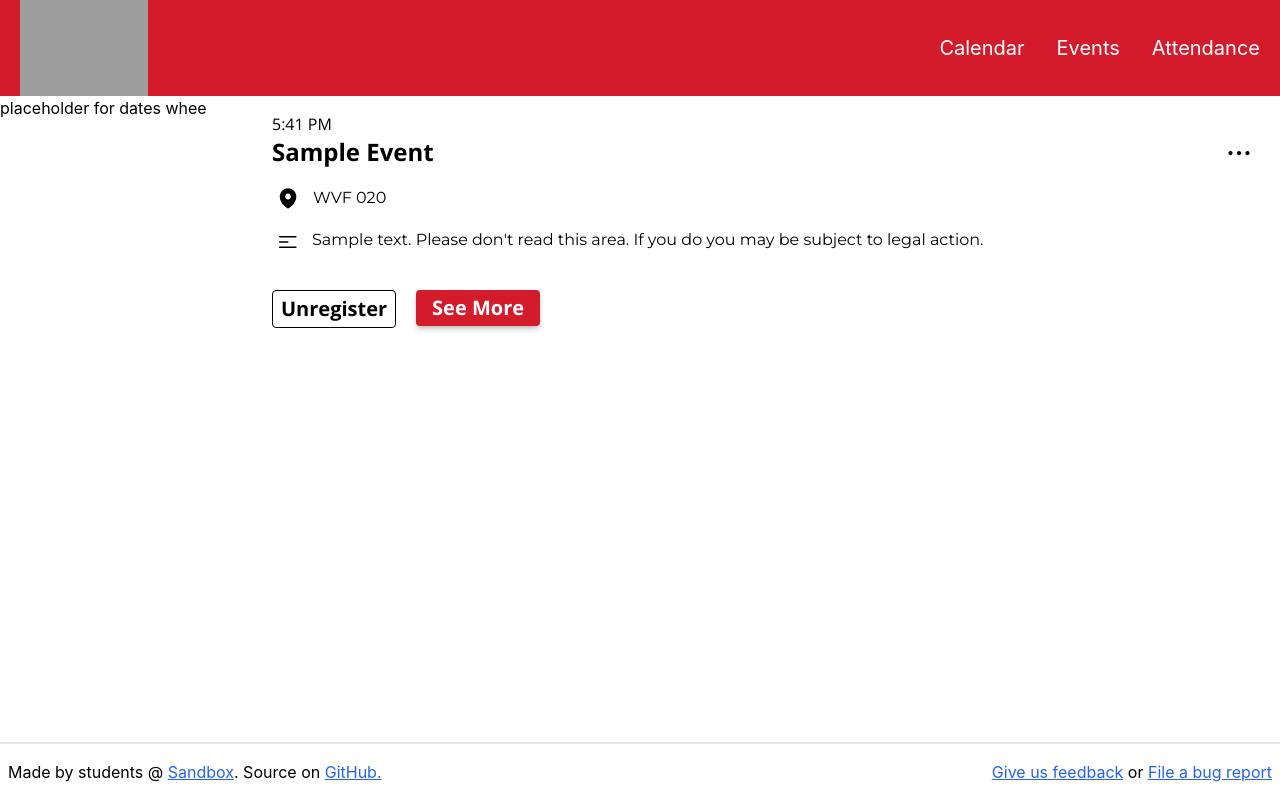
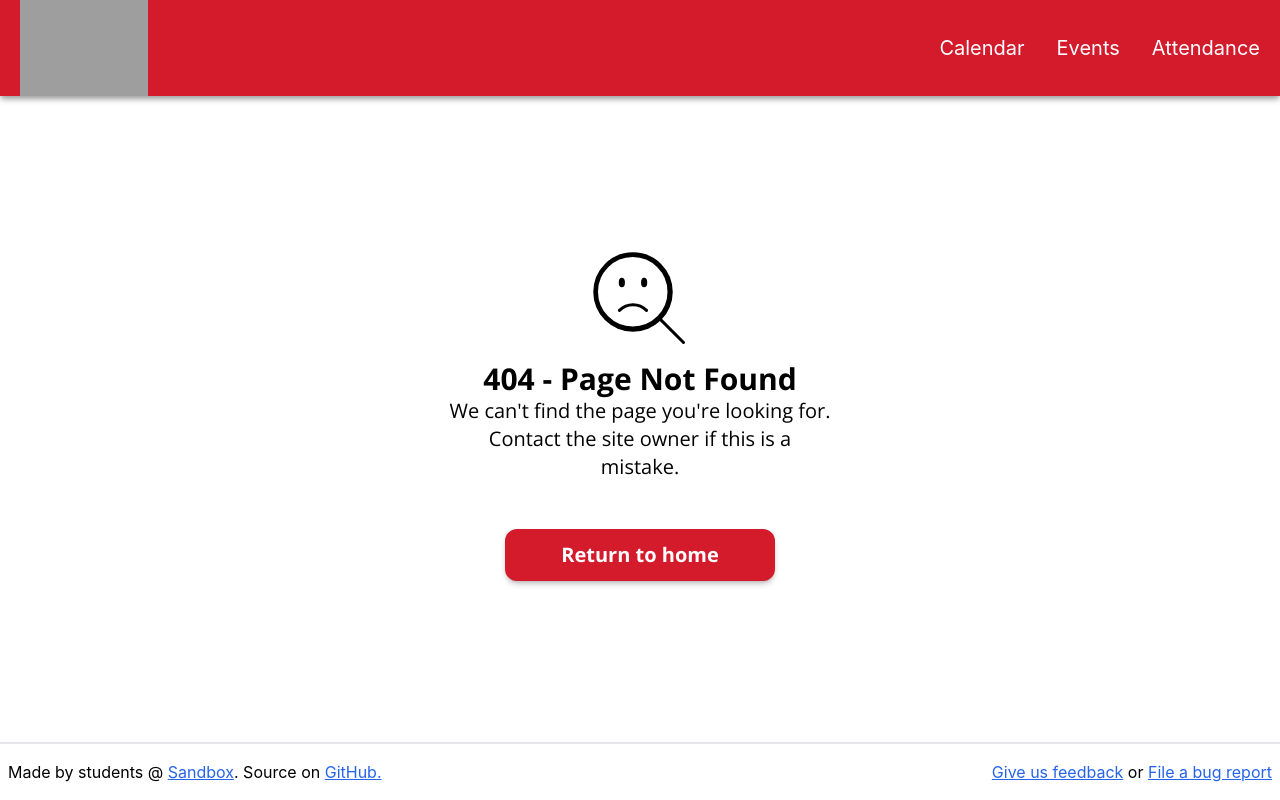
Before and after one commit to sandboxnu/sga-tooling, a React (Create React App) app: page / in a window 1280 px wide. Built offline with nearby package versions, Linux system fonts and the light colour scheme; grey boxes are pictures that could not be loaded.

Commit message:
Made error page (#8)
* Made error page

* Changes from PR comments

* made style & styling changes based on pr comments

* Tailwind moment

* temporary 404Page change

* naming changes

* flex hell

```diff
--- a/src/App.tsx
+++ b/src/App.tsx
@@ -1,8 +1,9 @@
 import React, { createContext, useState } from "react";
 import "./App.css";
-import EventCard from "./components/EventCard";
+import Error404 from "./components/Error404";
 import Footer from "./components/Footer";
 import Menu from "./components/Menu";
+
 
 export type User = number | null;
 
@@ -24,19 +25,11 @@ function App() {
         <Footer />
         <Menu/>
       </LoginContext.Provider> */}
-
-      <Menu />
-      <div className="flex flex-row">
-        <div className="w-1/5">placeholder for dates whee</div>
-        <EventCard
-          startTime={new Date()}
-          name="Sample Event"
-          location="WVF 020"
-          description="Sample text. Please don't read this area. If you do you may be subject to legal action."
-          live={false}
-        />
+      <div className="flex min-h-screen flex-col justify-between">
+        <Menu />
+        <Error404 />
+        <Footer />
       </div>
-      <Footer />
     </>
   );
 }
--- /dev/null
+++ b/src/components/Error404.tsx
@@ -0,0 +1,17 @@
+import { ReactElement } from 'react';
+import ErrorIconSVG from '../errorIcon.svg';
+
+const Error404 = ():ReactElement => {
+    return (
+        <div className="flex flex-col items-center justify-center">
+            <img src={ErrorIconSVG} alt="" />
+            <div className="flex flex-col items-center font-sans mt-1 mb-12">
+                <h1 className="text-3xl font-bold text-center">404 - Page Not Found</h1>
+                <p className="text-xl text-center max-w-sm">We can't find the page you're looking for. Contact the site owner if this is a mistake. </p>
+            </div>
+            <button className="button-base-red rounded-xl py-3 px-14 md:[py-5 px-20]">Return to home</button>
+        </div>
+    );
+}
+
+export default Error404;
--- a/src/components/Footer.tsx
+++ b/src/components/Footer.tsx
@@ -4,7 +4,7 @@ import ".././styles.css";
 // Footer with source code and project information that goes at the bottom of each page
 const Footer = (): ReactElement => {
   return (
-    <div className="w-full px-2 py-4 mt-4 flex flex-row justify-between border-t-2 absolute bottom-0">
+    <div className="w-full px-2 py-4 mt-4 flex flex-row justify-between border-t-2 bottom-0">
       <div>
         Made by students @&nbsp;
         <a
--- a/src/components/LoginPage.tsx
+++ b/src/components/LoginPage.tsx
@@ -31,7 +31,7 @@ const LoginPage = (): ReactElement => {
             />
             <button
               onClick={(e) => login()}
-              className="w-full my-2.5 bg-sgared text-white text-2xl font-semibold rounded-lg px-2.5 py-4 hover:bg-sgared-hover active:bg-sgared-active"
+              className="w-full my-2.5 bg-sga-red text-white text-2xl font-semibold rounded-lg px-2.5 py-4 hover:bg-sga-red-hover active:bg-sga-red-active"
             >
               Log In
             </button>
--- a/src/components/Menu.tsx
+++ b/src/components/Menu.tsx
@@ -10,7 +10,7 @@ const Menu = (): ReactElement => {
   const navigation = ["Calendar", "Events", "Attendance"];
 
   return (
-    <div className="flex items-center justify-between space-x-16 md:space-x-0 lg:space-x-0 min-w-100 h-24 bg-sga-red px-5">
+    <div className="flex items-center justify-between space-x-16 md:space-x-0 lg:space-x-0 min-w-100 h-24 bg-sga-red px-5 shadow-md shadow-neutral-400">
       <div>
         <img
           src="https://images.squarespace-cdn.com/content/v1/5939fcd1db29d6ec60929205/1599605891670-HLWDP9UQBSK6XT6DLF3A/SGA+White+Text+Transparent.png%3Fformat=1500w"
```
Also changed, not shown: src/errorIcon.svg (added), 1 other file (tests, documents, lock files or other folders).
